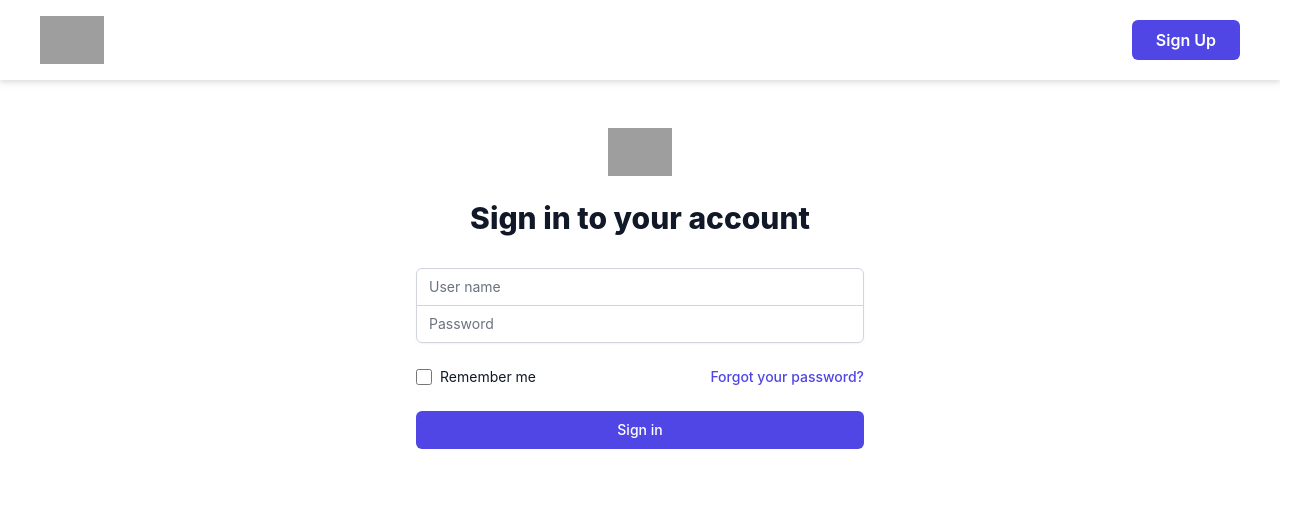
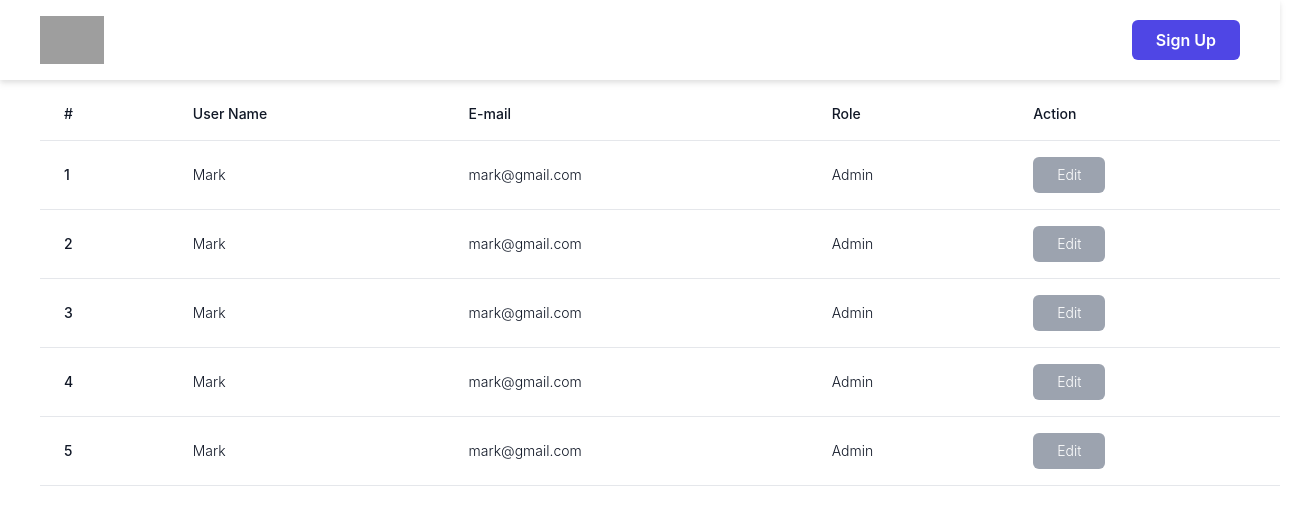
Before and after one commit to simantaRay1/frontUserModule, a React (Create React App) app: page / in a window 1280 px wide. Shown: the top 508 px of the page, 1312 px wide, since content can reach past the window. Built offline with nearby package versions, Linux system fonts and the light colour scheme; grey boxes are pictures that could not be loaded.

Commit message:
static tale

```diff
--- a/src/App.js
+++ b/src/App.js
@@ -1,13 +1,25 @@
 import Header from "./Components/Header";
 import Signin from "./pages/Signin";
 import Signup from "./pages/Signup";
+import {
+  BrowserRouter as Router,
+  Routes,
+  Route,
+} from "react-router-dom";
+import Details from "./pages/Details";
 
 function App() {
   return (
     <div className="App">
-        <Header />
-        {/* <Signup /> */}
-        <Signin />
+      <Router>
+       <Header  />
+      <Routes >
+        <Route path="/"       element={<Details />}/>
+        <Route path="/signup" element={<Signup  />}/>
+        <Route path="/signin" element={<Signin  />}/>
+      </Routes>
+      </Router>
+
     </div>
   );
 }
--- /dev/null
+++ b/src/pages/Details.js
@@ -0,0 +1,74 @@
+import React from "react";
+
+export default function Details() {
+  let datas = [1, 2, 3, 4, 5];
+  return (
+    <div>
+      <div className="flex flex-col ml-10">
+        <div className="overflow-x-auto sm:-mx-6 lg:-mx-8">
+          <div className="py-2 inline-block min-w-full sm:px-6 lg:px-8">
+            <div className="overflow-hidden">
+              <table className="min-w-full">
+                <thead className="border-b">
+                  <tr>
+                    <th
+                      scope="col"
+                      className="text-sm font-medium text-gray-900 px-6 py-4 text-left"
+                    >
+                      #
+                    </th>
+                    <th
+                      scope="col"
+                      className="text-sm font-medium text-gray-900 px-6 py-4 text-left"
+                    >
+                      User Name
+                    </th>
+                    <th
+                      scope="col"
+                      className="text-sm font-medium text-gray-900 px-6 py-4 text-left"
+                    >
+                      E-mail
+                    </th>
+                    <th
+                      scope="col"
+                      className="text-sm font-medium text-gray-900 px-6 py-4 text-left"
+                    >
+                      Role
+                    </th>
+                    <th
+                      scope="col"
+                      className="text-sm font-medium text-gray-900 px-6 py-4 text-left"
+                    >
+                      Action
+                    </th>
+                  </tr>
+                </thead>
+                <tbody>
+                  {datas.map((data) => (
+                    <tr className="border-b">
+                      <td className="px-6 py-4 whitespace-nowrap text-sm font-medium text-gray-900">
+                        {data}
+                      </td>
+                      <td className="text-sm text-gray-900 font-light px-6 py-4 whitespace-nowrap">
+                        Mark
+                      </td>
+                      <td className="text-sm text-gray-900 font-light px-6 py-4 whitespace-nowrap">
+                        mark@gmail.com
+                      </td>
+                      <td className="text-sm text-gray-900 font-light px-6 py-4 whitespace-nowrap">
+                        Admin
+                      </td>
+                      <td className="text-sm text-gray-900 font-light px-6 py-4 whitespace-nowrap">
+                      <button type="button" class="bg-gray-400 text-white px-6 py-2 rounded-md hover:bg-slate-600" >Edit</button>
+                      </td>
+                    </tr>
+                  ))}
+                </tbody>
+              </table>
+            </div>
+          </div>
+        </div>
+      </div>
+    </div>
+  );
+}
--- a/src/pages/Signin.js
+++ b/src/pages/Signin.js
@@ -1,12 +1,14 @@
 import React from "react";
 import { useState } from "react";
 import axios from "axios"
+import { useNavigate  } from "react-router-dom"
+
 export default function Signup() {
     const [userName,SetUserName]   =useState("");
     const [password,SetPassword] =useState("");
+    let navigate = useNavigate();
     const handleSubmit=(event)=>{
         event.preventDefault();
-
         const data = {
           username : userName,
           password : password,
@@ -14,7 +16,9 @@ export default function Signup() {
         axios.post(`${process.env.REACT_APP_BASE_LINK}/login`, data)
         .then(response => {
           console.log(response.data);
-
+          localStorage.setItem("jwt",response.data.acessToken)
+          localStorage.setItem("refjwt",response.data.refreshToken)
+          if(response.data) navigate("/");
         })
         .catch(err=>{
           console.log(err);
--- a/src/pages/Signup.js
+++ b/src/pages/Signup.js
@@ -1,10 +1,14 @@
 import React from "react";
 import { useState } from "react";
 import axios from "axios"
+import { useNavigate  } from "react-router-dom"
+
 export default function Signup() {
     const [userName,SetUserName]   =useState("");
     const [email,SetEmail]         =useState("");
     const [password,SetPassword] =useState("");
+
+    let navigate = useNavigate();
 
 
     const handleSubmit=(event)=>{
@@ -18,6 +22,8 @@ export default function Signup() {
         axios.post(`${process.env.REACT_APP_BASE_LINK}/register`, data)
         .then(response => {
           console.log(response.data);
+          if(response.data) navigate("/");
+
 
         })
         .catch(err=>{
```
